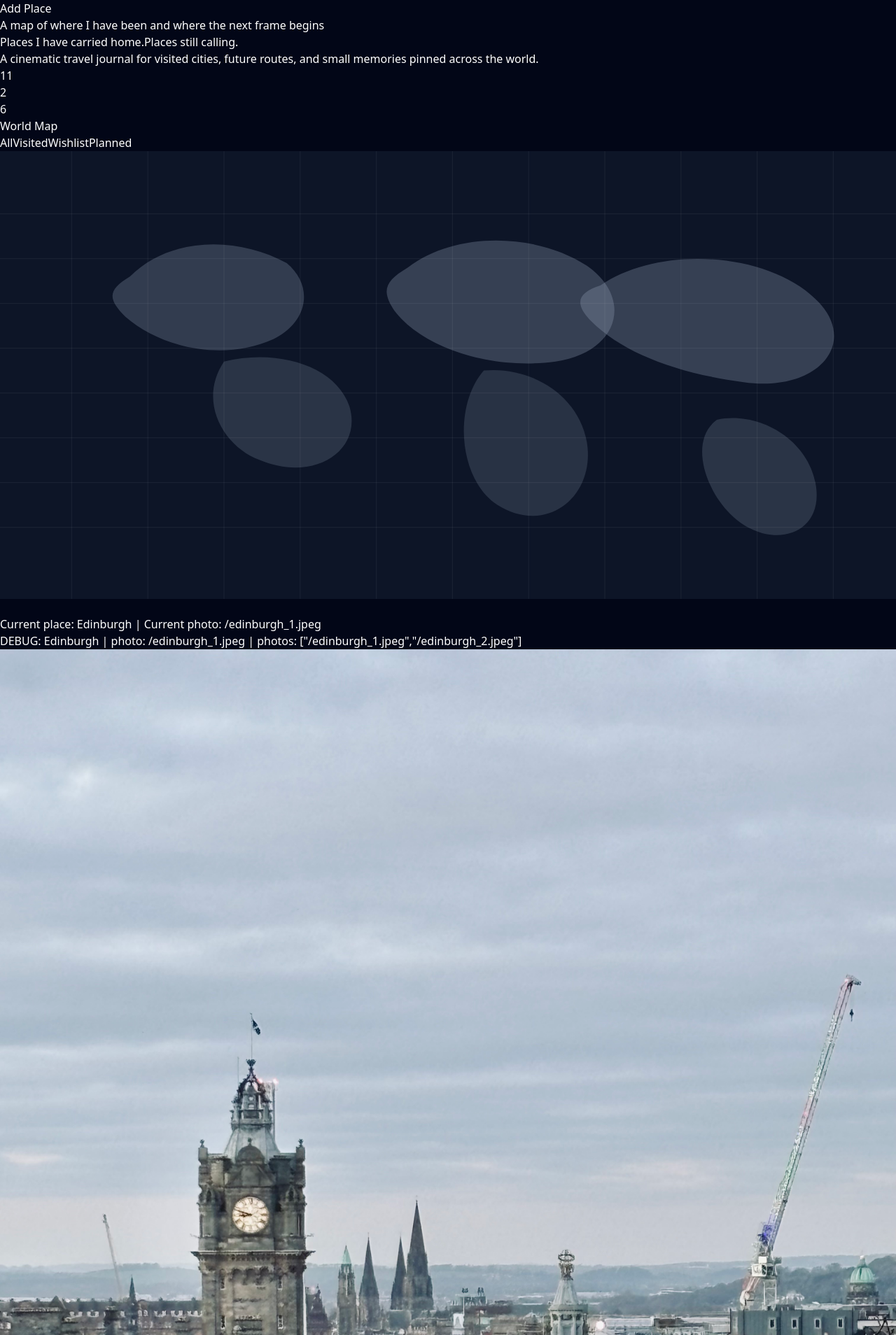
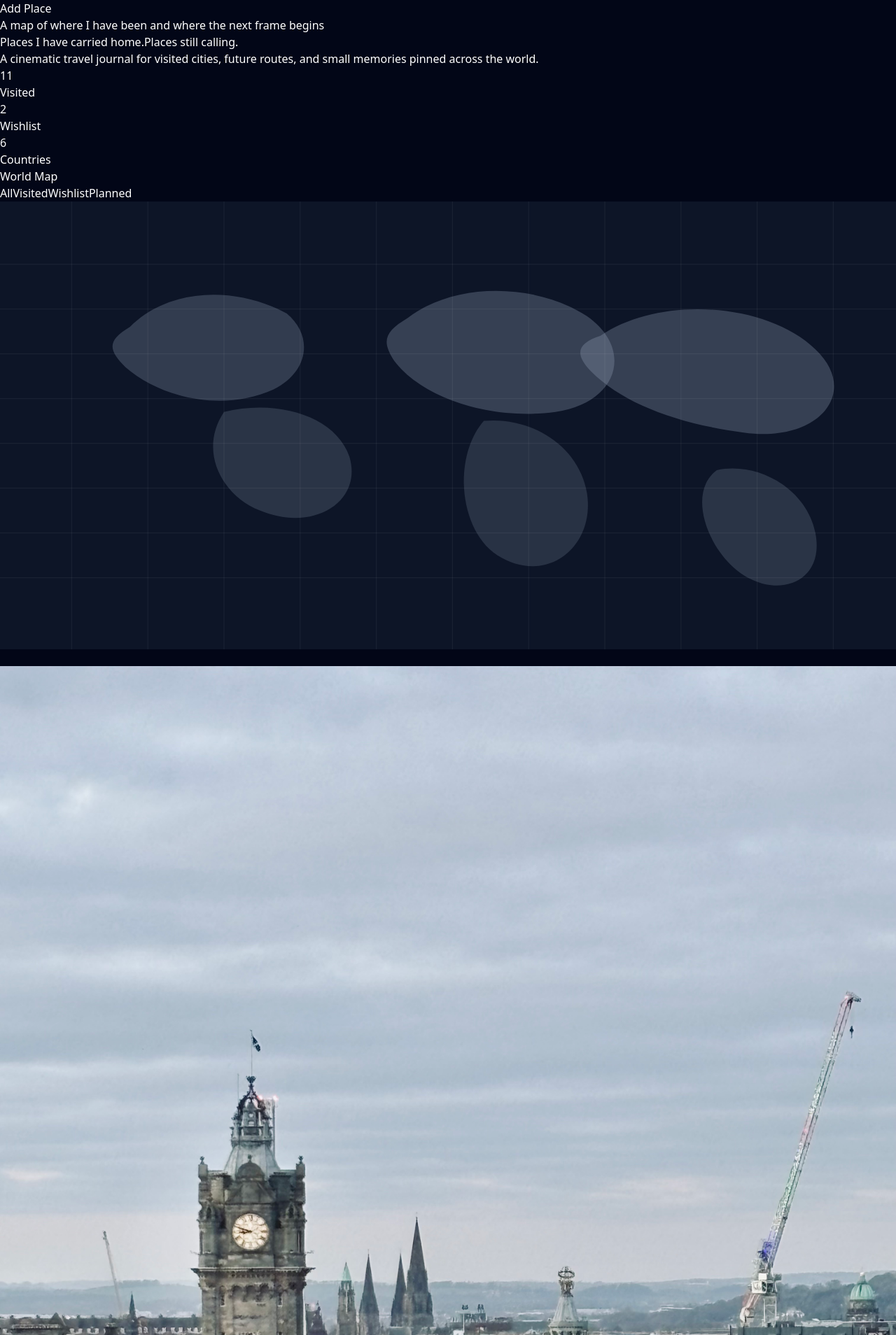
Before and after one commit to ccccchris1234/travel_journal, a React (Vite) app in the folder world-travel-journal-response2/: page / in a window 1280 px wide. Shown: the part 72-1980 px from the top of the page at 70% size. Built offline with nearby package versions, Linux system fonts and the light colour scheme.

Commit message:
Update App.jsx

```diff
--- a/world-travel-journal-response2/src/App.jsx
+++ b/world-travel-journal-response2/src/App.jsx
@@ -31,40 +31,12 @@ function project(lat, lng) {
 }
 
 function PhotoPanel({ place }) {
-  const photoList =
-    place.photos && place.photos.length > 0
-      ? place.photos
-      : place.photo
-      ? [place.photo]
-      : [];
-
-  if (photoList.length === 1) {
-    return (
-      <img
-        src={photoList[0]}
-        alt={place.name}
-        className="h-full w-full object-cover"
-      />
-    );
-  }
-
-  if (photoList.length > 1) {
-    return (
-      <div className="grid h-full w-full grid-cols-2 gap-1">
-        {photoList.map((photo, index) => (
-          <img
-            key={photo}
-            src={photo}
-            alt={`${place.name} ${index + 1}`}
-            className="h-full w-full object-cover"
-          />
-        ))}
-      </div>
-    );
+  if (place.photo) {
+    return <img src={place.photo} alt={place.name} className="h-full w-full object-cover" />;
   }
 
   return (
-    <div className="flex h-full w-full items-center justify-center bg-[radial-gradient(circle_at_30%_20%,rgba(255,255,255,0.32),transparent_32%),linear-gradient(135deg,#0f172a,#1e3a8a,#0f766e)]">
+    <div className="flex h-full w-full items-center justify-center bg-[radial-gradient(circle_at_30%_20%,rgba(255,255,255,0.32),transparent_22%),linear-gradient(135deg,rgba(15,23,42,1),rgba(30,64,175,0.55),rgba(2,6,23,1))]">
       <Camera className="h-10 w-10 text-white/60" />
     </div>
   );
@@ -81,7 +53,8 @@ export default function App() {
       const q = query.trim().toLowerCase();
       const matchesQuery =
         !q ||
-        [place.name, place.zh, place.country, place.countryZh, place.type, place.typeZh]
+        [place.name, place.zh, place.country, place.type]
+          .filter(Boolean)
           .join(" ")
           .toLowerCase()
           .includes(q);
@@ -133,16 +106,19 @@ export default function App() {
             <Card className="rounded-3xl border-white/10 bg-white/5 text-white backdrop-blur">
               <div className="p-5">
                 <p className="text-3xl font-semibold">{visitedCount}</p>
+                <p className="mt-1 text-sm text-slate-400">Visited</p>
               </div>
             </Card>
             <Card className="rounded-3xl border-white/10 bg-white/5 text-white backdrop-blur">
               <div className="p-5">
                 <p className="text-3xl font-semibold">{wishlistCount}</p>
+                <p className="mt-1 text-sm text-slate-400">Wishlist</p>
               </div>
             </Card>
             <Card className="rounded-3xl border-white/10 bg-white/5 text-white backdrop-blur">
               <div className="p-5">
                 <p className="text-3xl font-semibold">{countryCount}</p>
+                <p className="mt-1 text-sm text-slate-400">Countries</p>
               </div>
             </Card>
           </div>
@@ -221,34 +197,27 @@ export default function App() {
         <aside className="space-y-6">
           <Card className="overflow-hidden rounded-[2rem] border-white/10 bg-white/[0.06] text-white backdrop-blur">
             <div className="h-56">
-  <p className="text-white">
-    Current place: {selected.name} | Current photo: {selected.photo}
-  </p>
-              <div className="mb-2 rounded-lg bg-red-500 p-2 text-xs text-white">
-  DEBUG: {selected.name} | photo: {selected.photo} | photos: {JSON.stringify(selected.photos)}
-</div>
-  <PhotoPanel place={selected} />
-</div>
+              <PhotoPanel place={selected} />
+            </div>
             <div className="p-6">
               <div className="mb-4 flex items-start justify-between gap-4">
                 <div>
                   <h2 className="text-3xl font-semibold">{selected.name}</h2>
-                  <p className="text-slate-400">{selected.zh} · {selected.countryZh}</p>
+                  <p className="text-slate-400">{selected.zh}</p>
                 </div>
                 <span className={`rounded-full border px-3 py-1 text-xs ${statusStyles[selected.status]}`}>
-                  {selected.status} · {selected.statusZh}
+                  {selected.status}
                 </span>
               </div>
               <div className="mb-5 grid gap-3 text-sm text-slate-300">
                 <div className="flex items-center gap-2">
-                  <MapPin className="h-4 w-4 text-slate-500" /> {selected.country} · {selected.type} / {selected.typeZh}
+                  <MapPin className="h-4 w-4 text-slate-500" /> {selected.country} · {selected.type}
                 </div>
                 <div className="flex items-center gap-2">
                   <CalendarDays className="h-4 w-4 text-slate-500" /> {selected.date}
                 </div>
               </div>
               <p className="leading-7 text-slate-300">{selected.note}</p>
-              <p className="mt-2 text-sm leading-6 text-slate-500">{selected.noteZh}</p>
             </div>
           </Card>
 
```
